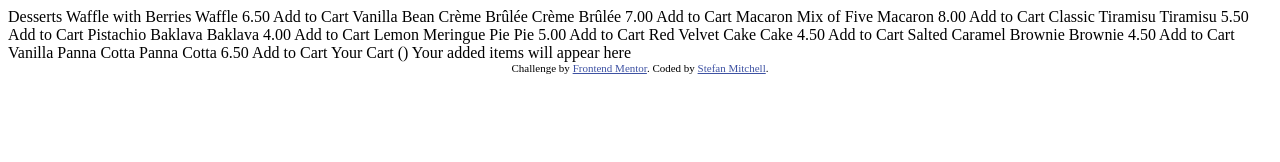
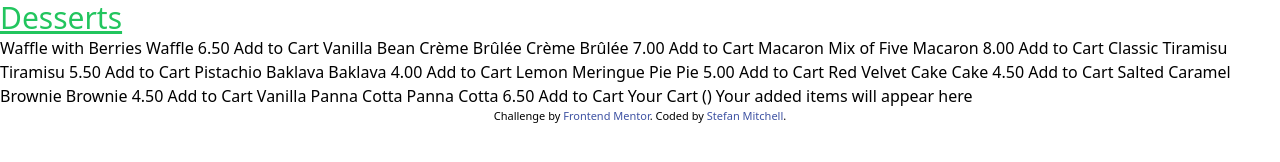
Before and after one commit to stefanappdev/tailwind-product-list, a plain HTML site: page public/index.html in a window 1280 px wide. Drawn offline with Linux system fonts and the light colour scheme.

Commit message:
added tailwindcss to project

```diff
--- a/index.html
+++ b/public/index.html
@@ -5,6 +5,7 @@
   <meta name="viewport" content="width=device-width, initial-scale=1.0"> <!-- displays site properly based on user's device -->
 
   <link rel="icon" type="image/png" sizes="32x32" href="./assets/images/favicon-32x32.png">
+  <link rel="stylesheet" type="text/css" href="./index.css">
 
   <title>Frontend Mentor | Product list with cart</title>
 
@@ -16,7 +17,7 @@
 </head>
 <body>
 
-  Desserts
+  <h2 class="text-green-500 text-3xl underline">Desserts</h2>
 
   Waffle with Berries
   Waffle
```
Also changed, not shown: public/index.css (added), 1 other file.
